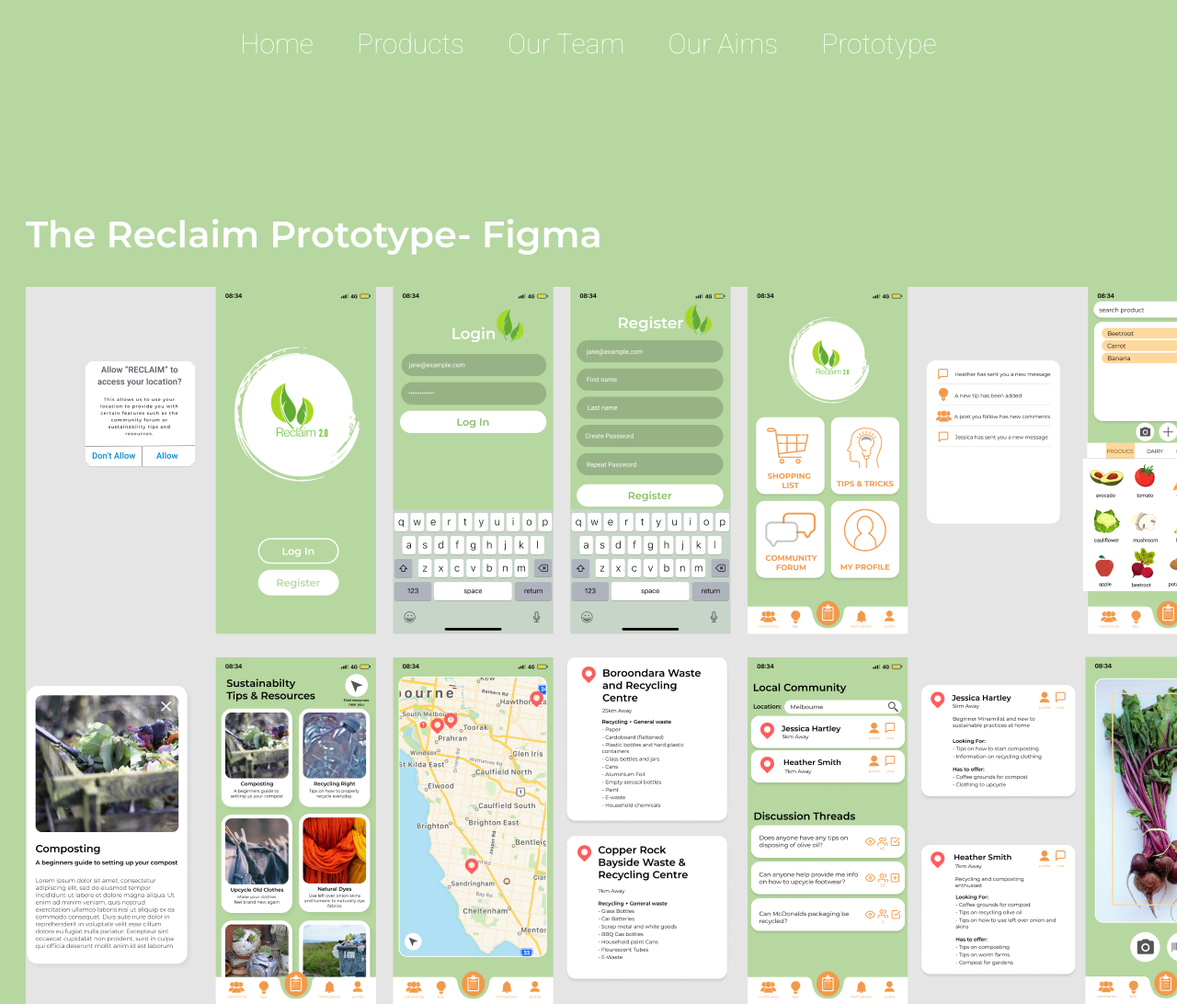
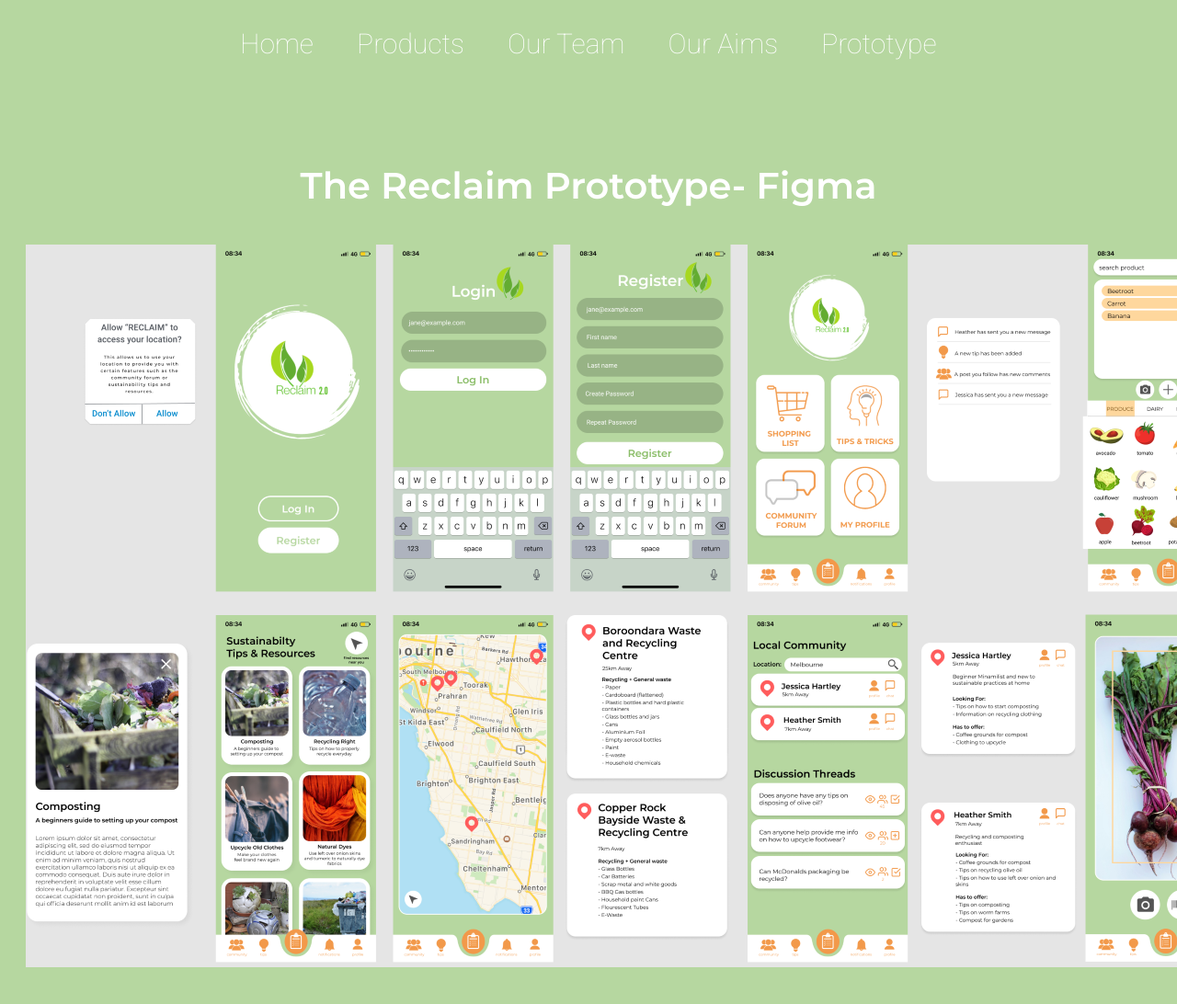
Before and after one commit to StephanieBriggsRMIT/Reclaim2.0, a plain HTML site: page prototype.html in a window 1280 px wide. Shown: the top 1092 px of the page at 92% size. Drawn offline with Linux system fonts and the light colour scheme.

Commit message:
Update prototype.html

```diff
--- a/prototype.html
+++ b/prototype.html
@@ -19,7 +19,7 @@
   </ul>
 
   <article>
-    <h1>The Reclaim Prototype- Figma</h1>
+    <center><h3>The Reclaim Prototype- Figma</h3></center>
     <center><img src="Reclaim_prototype.png" width=1500px></center>
   </article>
 
```
